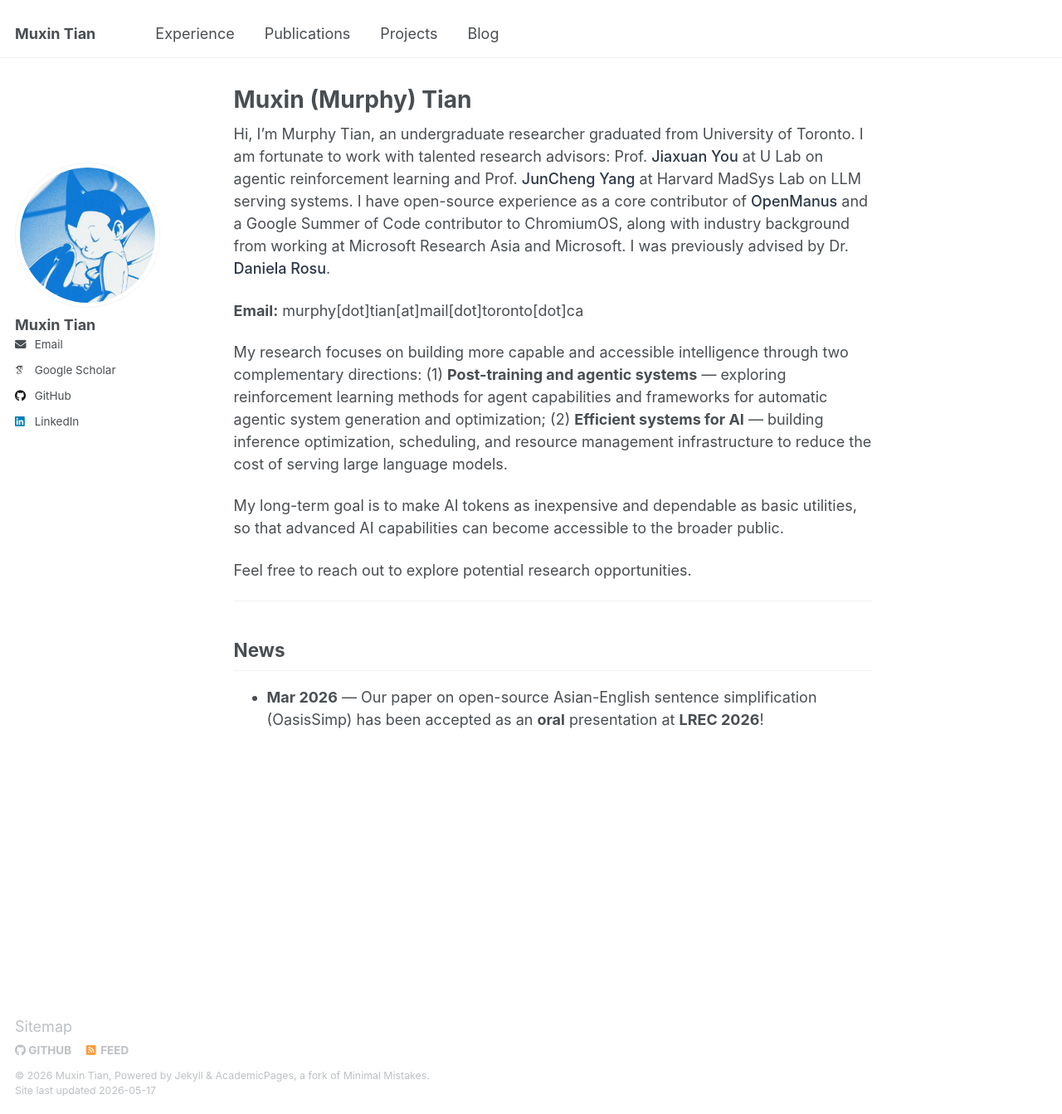
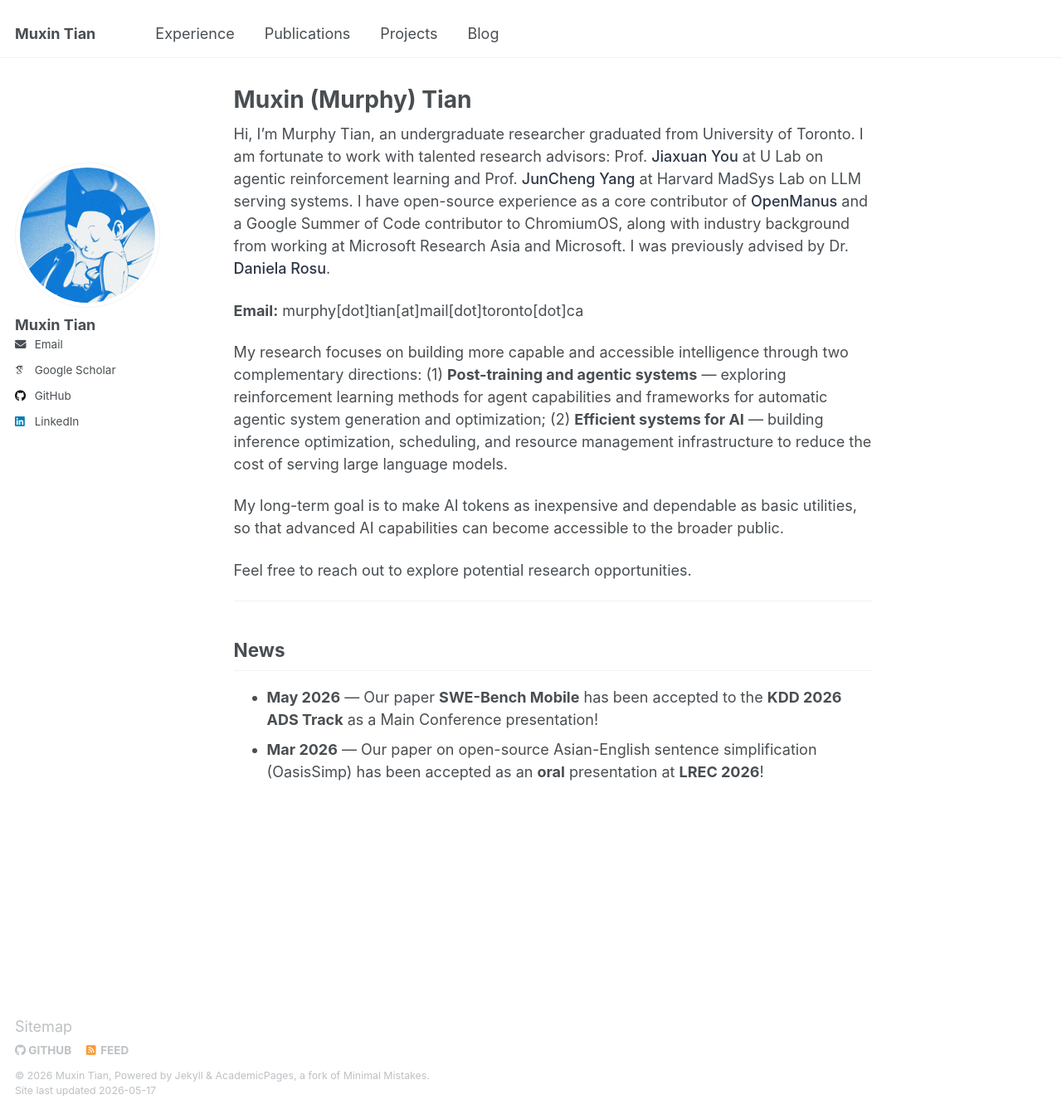
Before and after one commit to realtmxi/realtmxi.github.io, a Jekyll site: the page built from _pages/about.md, in a window 1280 px wide and 1343 px high. Shown: the whole window at 83% size. Built offline with Jekyll 4.4.1, drawn with Linux system fonts in a browser that asks for light colours; some web fonts are replaced.

Commit message:
Update KDD acceptance announcement
Co-authored-by: Cursor <cursoragent@cursor.com>

```diff
--- a/_pages/about.md
+++ b/_pages/about.md
@@ -37,4 +37,5 @@ Feel free to reach out to explore potential research opportunities.
 
 ## News
 
+- **May 2026** — Our paper **SWE-Bench Mobile** has been accepted to the **KDD 2026 ADS Track** as a Main Conference presentation!
 - **Mar 2026** — Our paper on open-source Asian-English sentence simplification (OasisSimp) has been accepted as an **oral** presentation at **LREC 2026**!
--- a/_pages/publications.html
+++ b/_pages/publications.html
@@ -242,7 +242,7 @@ author_profile: true
     Zhe Wang<span class="symbol-tooltip" data-tooltip="Equal Contribution">*</span>,
     Blair Yang, Zhenwei Tang, Kunlun Zhu, Honghua Dong, Hanchen Li, Xinni Xie, Guangjing Wang, Jiaxuan You
   </div>
-  <div class="pub-venue">arxiv preprint, 2026 <span class="status submitted">Under Review</span></div>
+  <div class="pub-venue">KDD 2026 ADS Track, Main Conference Presentation</div>
   <div class="pub-links">
     <a href="https://arxiv.org/abs/2602.09540" class="pub-link" target="_blank">paper</a><span class="sep">|</span><a href="https://swebenchmobile.com" class="pub-link" target="_blank">project</a>
   </div>
```
